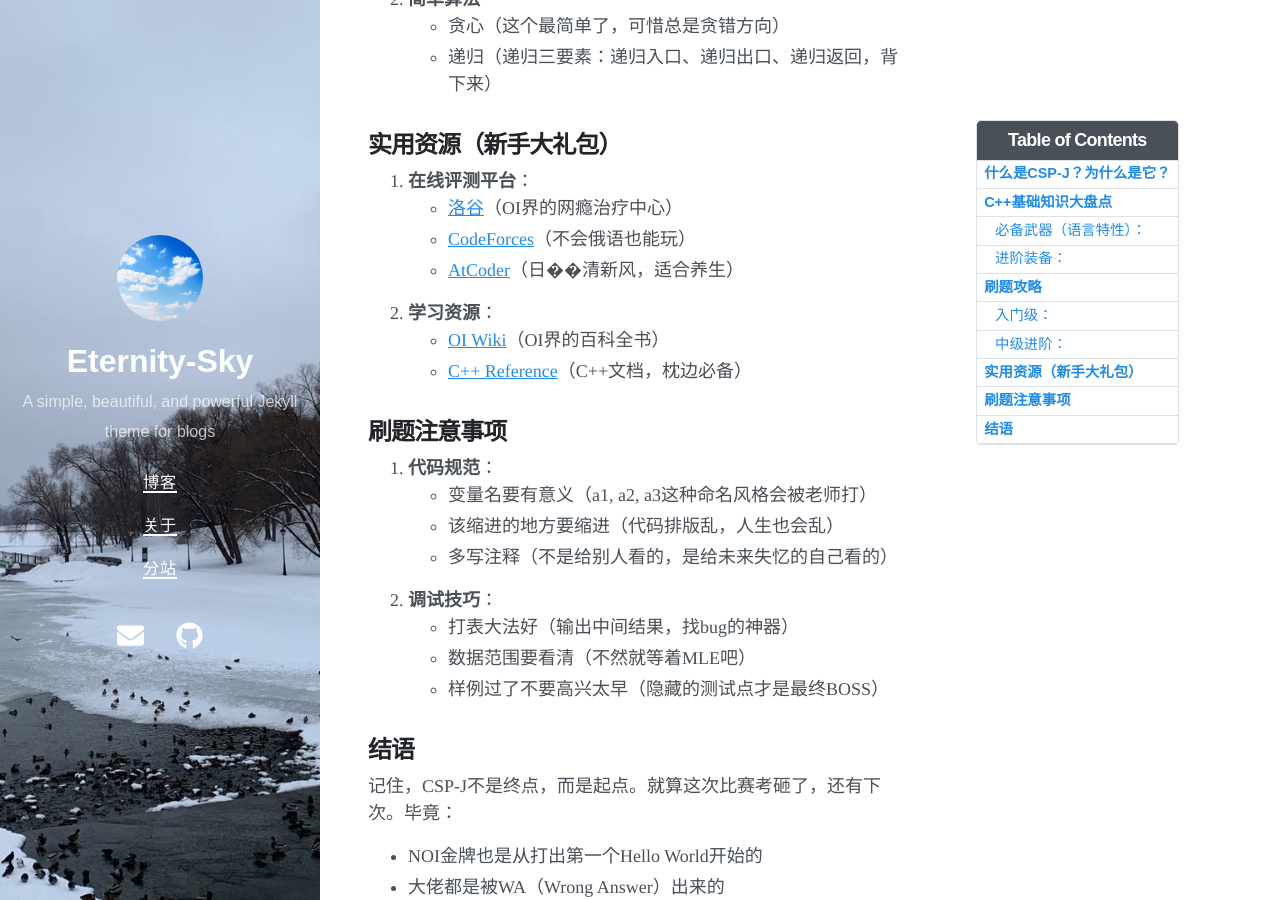
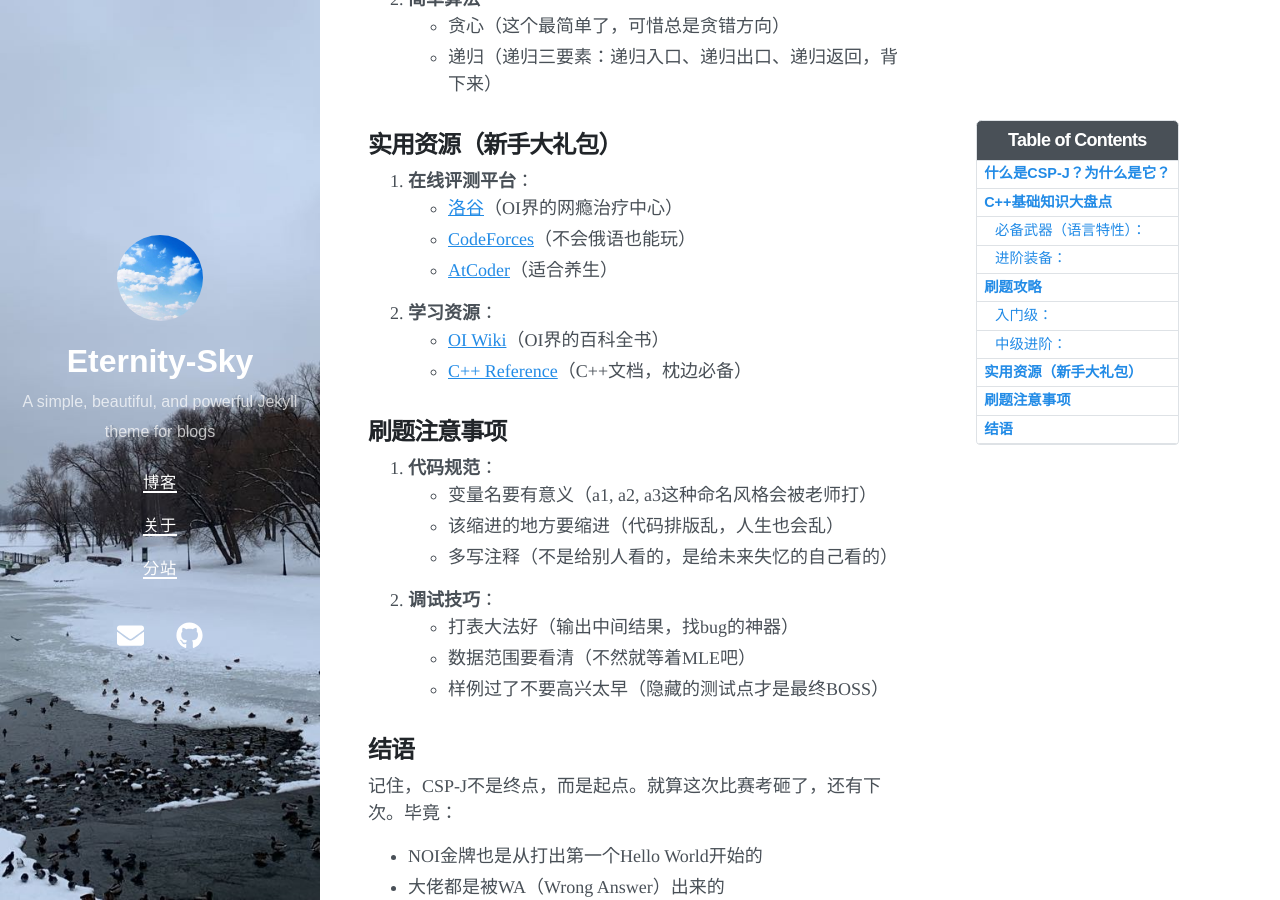
Before and after one commit to Eternity-Sky/Eternity-Sky.github.io, a Jekyll site: the page built from _posts/2024-11-15-preparing-for-csp-j.md, in a window 1280 px wide and 900 px high, scrolled down 1511 px. Built offline with Jekyll 4.4.1, drawn with Linux system fonts in a browser that asks for light colours; nearby versions of some CDN libraries; comment, search, counter and statistics services are not loaded.

Commit message:
Update 2024-11-15-preparing-for-csp-j.md

```diff
--- a/_posts/2024-11-15-preparing-for-csp-j.md
+++ b/_posts/2024-11-15-preparing-for-csp-j.md
@@ -60,7 +60,7 @@ CSP-J（Certified Software Professional - Junior），简单来说就是：
 1. **在线评测平台**：
    - [洛谷](https://www.luogu.com.cn/)（OI界的网瘾治疗中心）
    - [CodeForces](https://codeforces.com/)（不会俄语也能玩）
-   - [AtCoder](https://atcoder.jp/)（日��清新风，适合养生）
+   - [AtCoder](https://atcoder.jp/)（适合养生）
 
 2. **学习资源**：
    - [OI Wiki](https://oi-wiki.org/)（OI界的百科全书）
```
